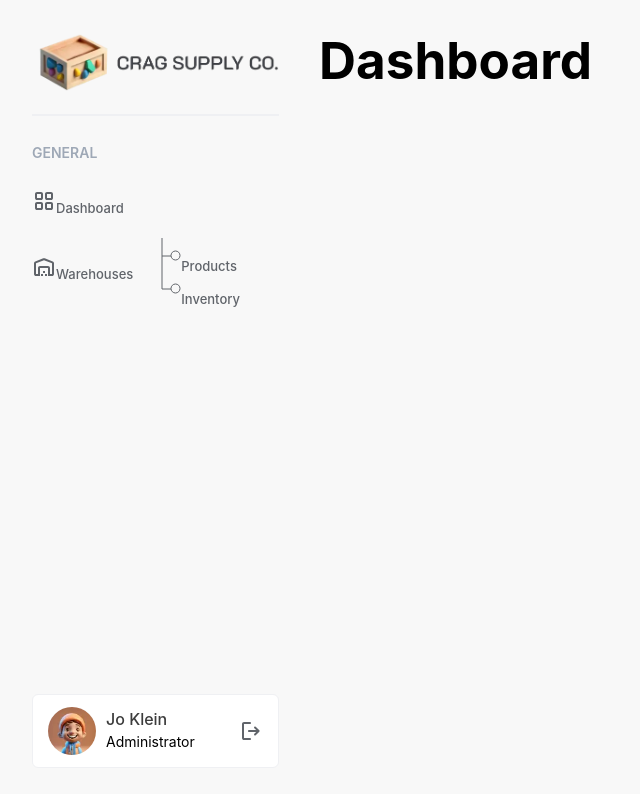
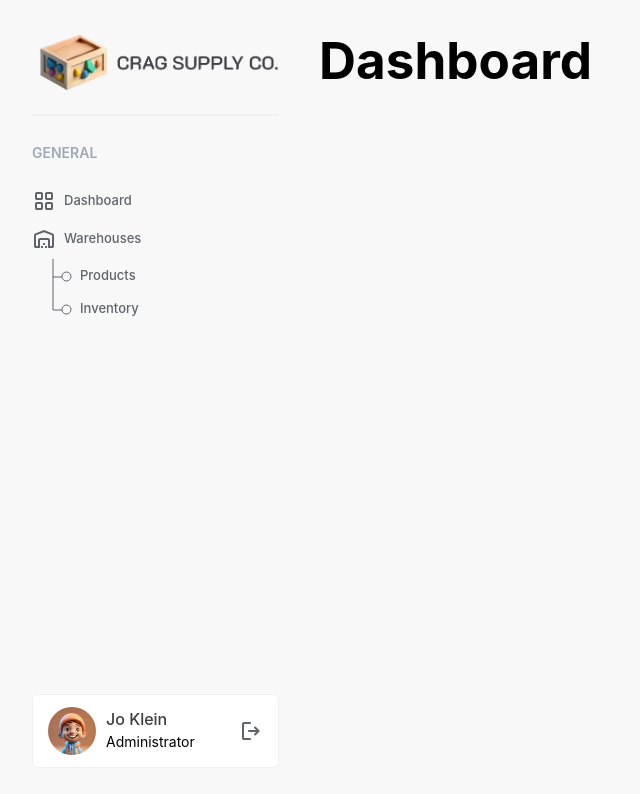
Before and after one commit to brittshook/inventory-mgmt-p1, a React (Vite) app in the folder frontend/: page / in a window 1280 px wide. Shown: the top 794 px of the page, without its empty margins (0-640 px from the left). Built offline with nearby package versions, Linux system fonts and the light colour scheme.

Commit message:
adjust styling

```diff
--- a/frontend/src/index.css
+++ b/frontend/src/index.css
@@ -14,6 +14,7 @@
   --text-color-secondary-medium: #60646a;
   --text-color-primary-dark: #3c3c3c;
   --border-color-primary: #eff0f3;
+  --accent-color-blue: #08b3c9;
 }
 
 * {
@@ -27,12 +28,11 @@
 
 a {
   font-weight: 500;
-  color: #646cff;
   text-decoration: inherit;
 }
 
 a:hover {
-  color: #535bf2;
+  color: var(--accent-color-blue, #08b3c9);
 }
 
 body {
@@ -69,7 +69,7 @@ ol {
   list-style: none;
 }
 
-li {
+li > a {
   display: flex;
   align-items: center;
   gap: 8px;
```
